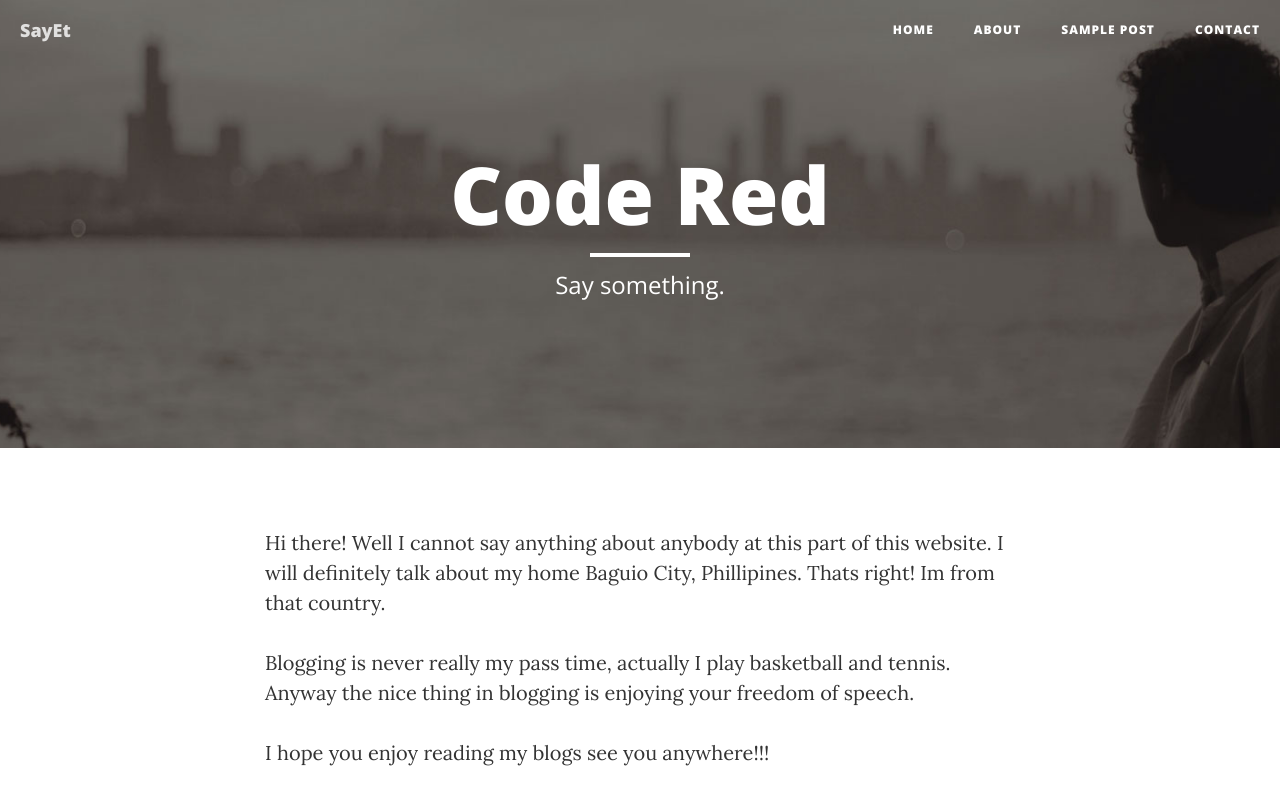
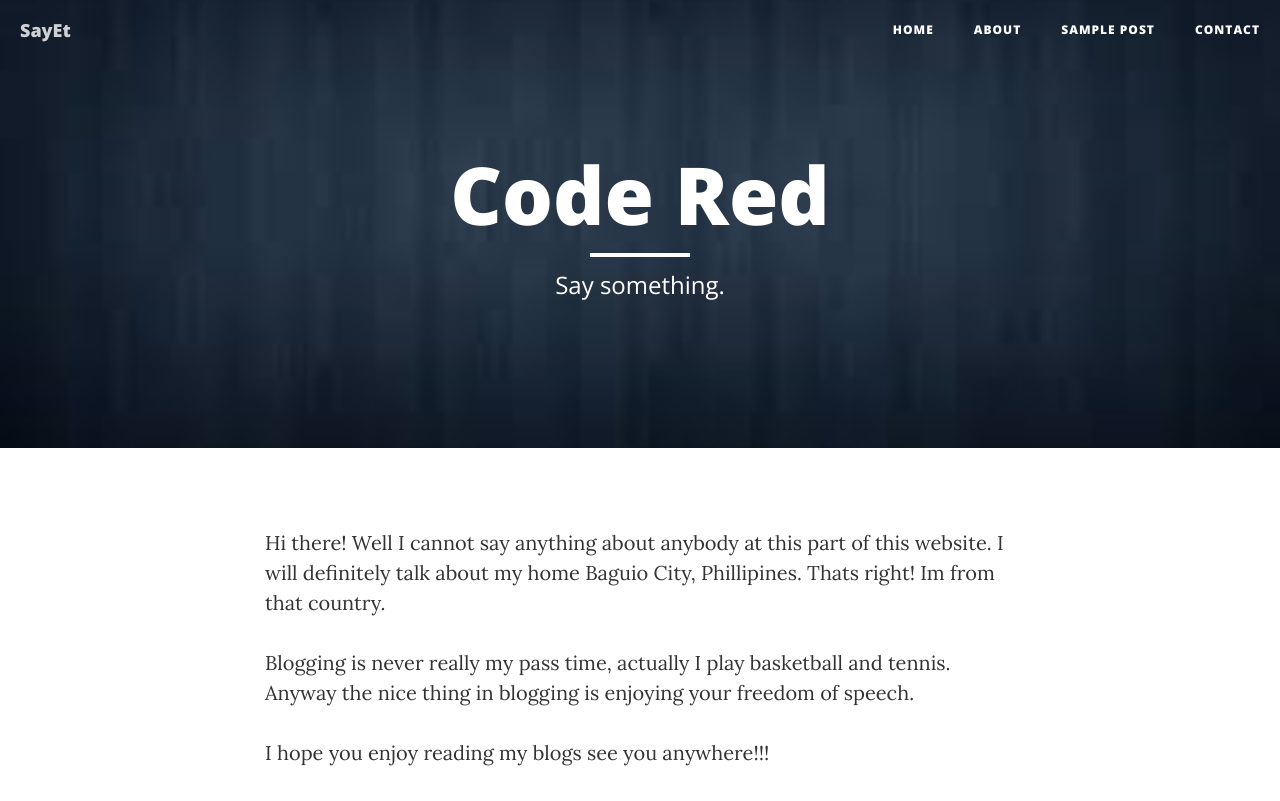
Before and after one commit to pearlyndanes/blog, a website: page about.html in a window 1280 px wide. Shown: the top 801 px of the page. Drawn offline with nearby package versions, Linux system fonts and the light colour scheme.

Commit message:
Update about.html

```diff
--- a/about.html
+++ b/about.html
@@ -69,7 +69,7 @@
 
     <!-- Page Header -->
     <!-- Set your background image for this header on the line below. -->
-    <header class="intro-header" style="background-image: url('img/about-bg.jpg')">
+    <header class="intro-header" style="background-image: url('img/blog2.png')">
         <div class="container">
             <div class="row">
                 <div class="col-lg-8 col-lg-offset-2 col-md-10 col-md-offset-1">
```
